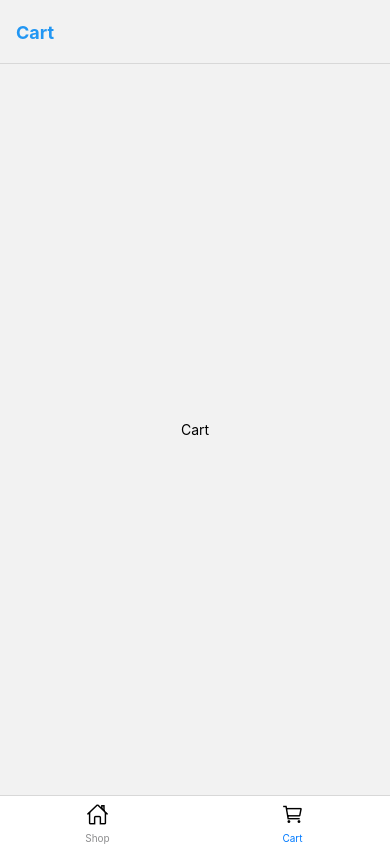
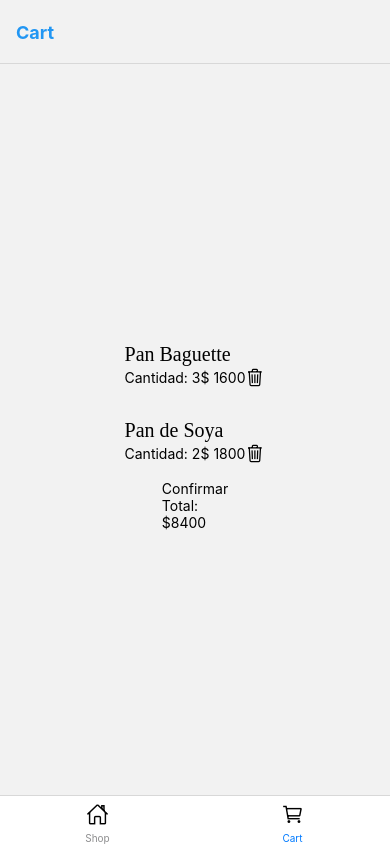
Before and after one commit to MVAgus/shopapp, a React Native app: screen /Cart in a window 390 px wide. Built offline with nearby package versions, Linux system fonts and the light colour scheme.

Commit message:
screen cart functionality

```diff
--- a/src/screens/cart/index.js
+++ b/src/screens/cart/index.js
@@ -1,13 +1,45 @@
-import {Text, View} from "react-native";
+import { FlatList, Text, TouchableOpacity, View } from "react-native";
 
+import { CART } from "../../utils/data/cart";
+import CartItem from "../../components/cart-item";
 import React from "react";
 import styles from "./styles";
 
-const Cart = ()=> {
+const Cart = () => {
+    const items = CART;
+    const total = items.reduce((acc, item) => acc + item.price * item.quantity, 0);
+
+    const handleConfirm = () => {
+        console.warn("Confirmar compra");
+    }
+
+    const handleDelete = (id) => {
+        console.warn("Eliminar item", id);
+    }
+
+    const renderItems = (data) => (
+        <CartItem item={data.item} onDelete={handleDelete} />
+    )
     return (
-        <View style = {styles.container}>
-            <Text>Cart</Text>
+        <View style={styles.container}>
+            <View style={styles.list}>
+                <FlatList
+                    data={items}
+                    renderItem={renderItems}
+                    keyExtractor={(item) => item.id}
+                />
+            </View>
+            <View style={styles.footer}>
+                <TouchableOpacity style={styles.confirm} onPress={() => handleConfirm()}>
+                    <Text>Confirmar</Text>
+                    <View style={styles.total}>
+                        <Text style={styles.text}>Total:</Text>
+                        <Text style={styles.text}>${total}</Text>
+                    </View>
+                </TouchableOpacity>
+            </View>
         </View>
     )
 }
+
 export default Cart;
```
